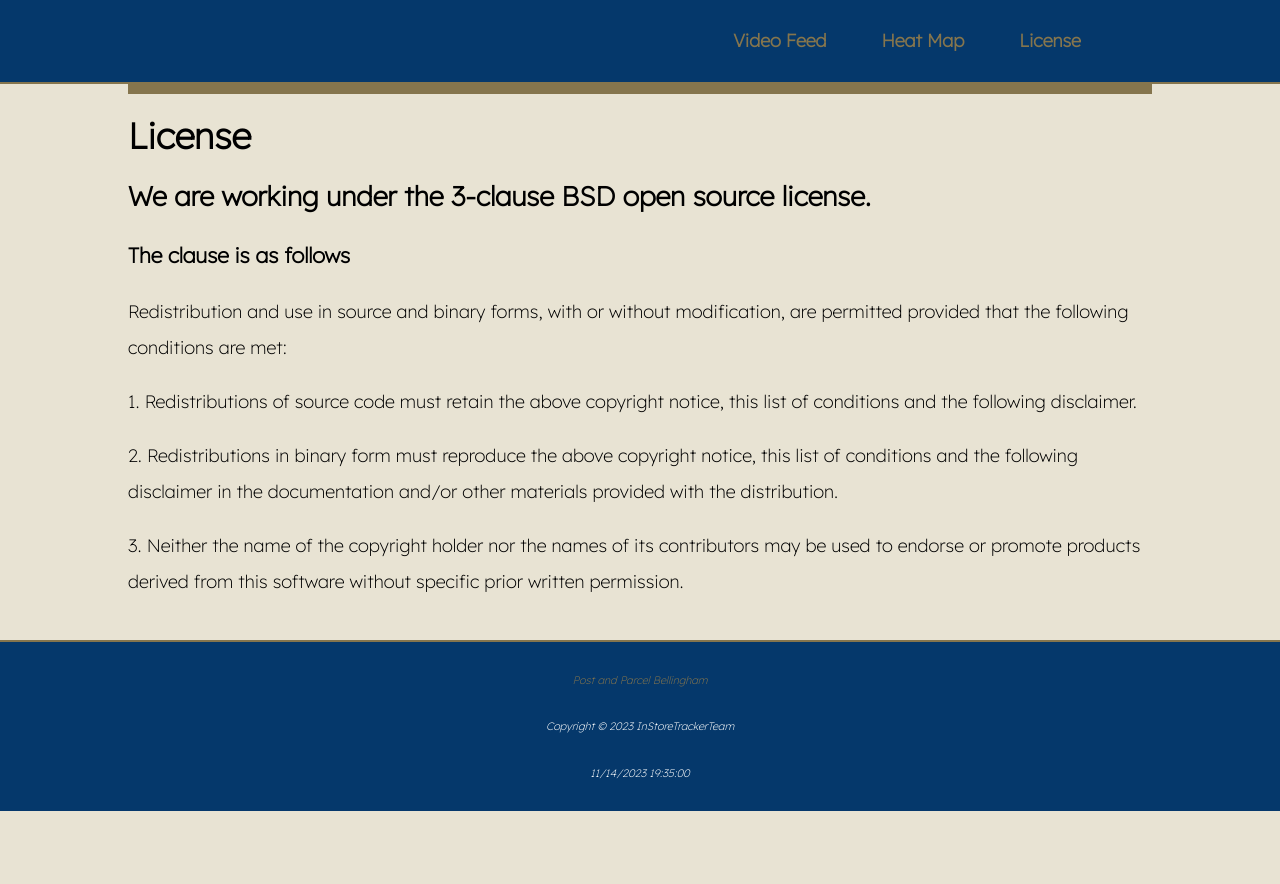
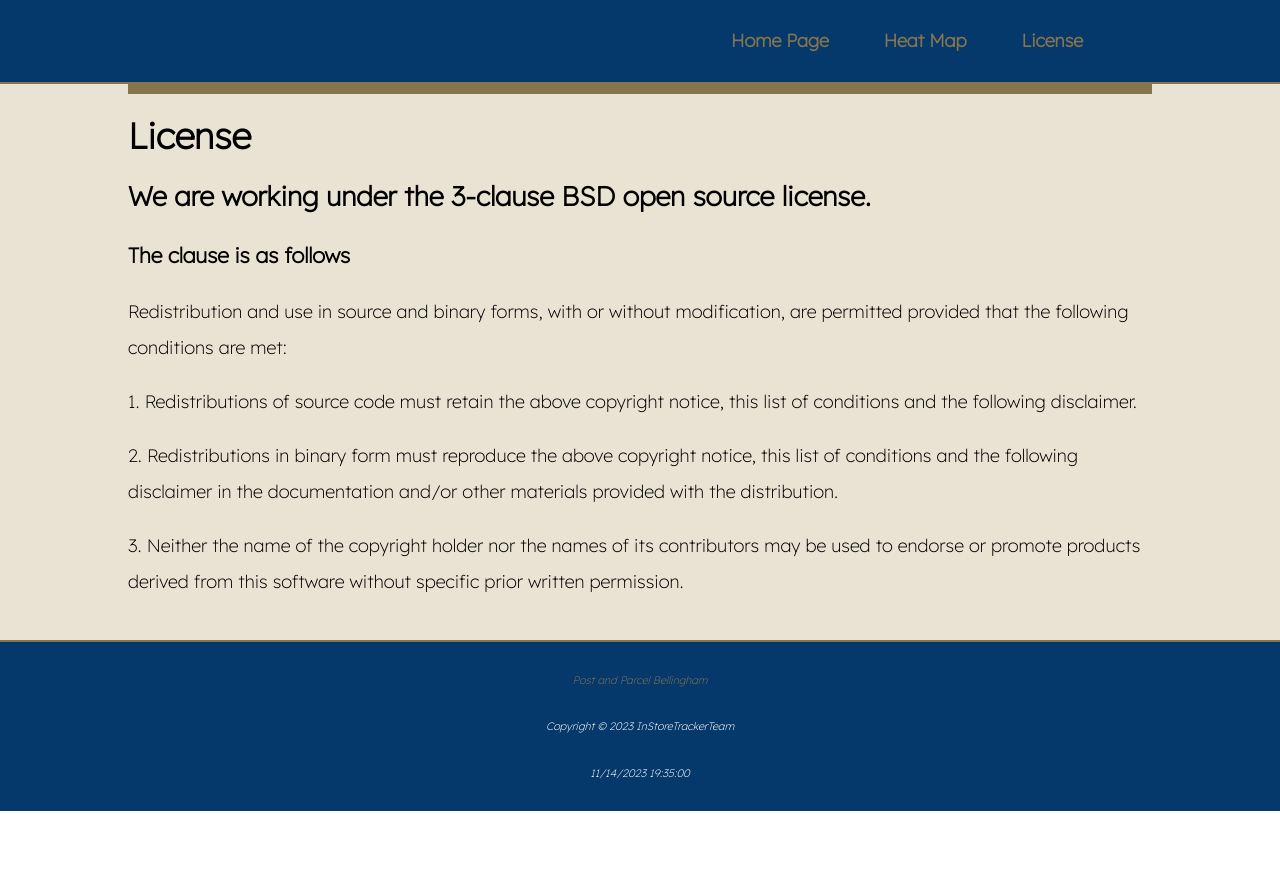
Before and after one commit to MarcoSobrino/In-Store-Tracker, a Flask app: page /license in a window 1280 px wide. Before the commit the page ends 811 px from the top, so only its background shows below. Run offline with Flask 3, Linux system fonts and the light colour scheme.

Commit message:
updated html

```diff
--- a/LiveTracking/dashboard/static/IST.css
+++ b/LiveTracking/dashboard/static/IST.css
@@ -1,24 +1,28 @@
 @import url("https://fonts.googleapis.com/css2?family=Lexend+Deca:wght@200&display=swap");
 
-*{
+html, body {
+    height: 100%;
+    margin: 0;
+}
+
+* {
     box-sizing: border-box;
 }
 
-body{
+body {
     font-family: 'Lexend Deca', sans-serif;
     font-size: 18px;
-    margin: 0;
 }
 
-header{
-    margin: 40px auto;
+header {
+    margin: 0 auto;
     text-align: center;
     display: inline-block;
     position: absolute;
     width: 100%;
 }
 
-.topBox{
+.topBox {
     background-color: #05386B;
     border-bottom: 2px solid #85754d;
     color: #05386B;
@@ -28,13 +32,13 @@
     height: auto;
 }
 
-#wrapper{
+#wrapper {
     line-height: 200%;
     margin: auto;
     background-color: #e8e3d3;
 }
 
-nav a{
+nav a {
     text-decoration: none;
     padding: 5px 25px;
     display: block;
@@ -42,39 +46,39 @@
     color: #85754d
 }
 
-nav ul{
+nav ul {
     padding-left: 150px;
     float: right;
     width: 70%;
     text-align: center;
 }
 
-nav li{
+nav li {
     position: relative;
     display: inline-block;
     font-weight: bold;
 }
 
-nav a:hover{
+nav a:hover {
     color: #e8e3d3;
     background-color: #379682;
     font-weight: bold;
     border-radius: 15px;
 }
 
-.clearfix{
+.clearfix {
     clear: both;
 }
 
-main{
+main {
     width: 80%;
     margin: 40px auto;
     border-top: solid 10px #85754d;
 }
 
-footer{
+footer {
     background-color: #05386B;
-    color:#FFFFFF;
+    color: #FFFFFF;
     padding: 20px;
     margin-top: 40px;
     font-size: .60em;
@@ -83,32 +87,29 @@
     border-top: 2px solid #85754d;
 }
 
-footer a{
+footer a {
     text-align: center;
     text-decoration: none;
     color: #85754d;
-
 }
 
-footer a:hover{
+footer a:hover {
     color: #e8e3d3;
     font-weight: bold;
 }
 
-.banner{
+.banner {
     text-align: center;
     margin-top: 84px;
-
-
 }
 
-.heatMap{
+.heatMap {
     width: 73%;
     box-shadow: 10px 15px 3px #85754d;
     margin-top: 25px;
 }
 
-.heatMap img{
+.heatMap img {
     width: 100%;
     display: block;
 }
--- a/LiveTracking/dashboard/templates/License.html
+++ b/LiveTracking/dashboard/templates/License.html
@@ -19,7 +19,7 @@
 
             <nav>
                 <ul>
-                    <li><a href="{{ url_for('index') }}">Video Feed</a></li>
+                    <li><a href="{{ url_for('index') }}">Home Page</a></li>
                     <li><a href="{{ url_for('heatMap') }}">Heat Map</a></li>
                     <li><a href="{{ url_for('license') }}">License</a></li>
                 </ul>
--- a/LiveTracking/dashboard/templates/heatMap.html
+++ b/LiveTracking/dashboard/templates/heatMap.html
@@ -19,7 +19,7 @@
 
             <nav>
                 <ul>
-                    <li><a href="{{ url_for('index') }}">Video Feed</a></li>
+                    <li><a href="{{ url_for('index') }}">Home Page</a></li>
                     <li><a href="{{ url_for('heatMap') }}">Heat Map</a></li>
                     <li><a href="{{ url_for('license') }}">License</a></li>
                 </ul>
@@ -36,7 +36,7 @@
         <main>
             <h1>Heat map of 24 hours</h1>
             <div class = "heatMap">
-                <img src = "{{ url_for('static', filename='heatmap.png') }}" alt = "HeatMapExample">
+                <img src = "{{ url_for('static', filename='heatmap.png') }}">
             </div>
 
             <h2>24 hour customer high: {{largest_value}}</h2>
```
Also changed, not shown: LiveTracking/dashboard/templates/index.html (+25 -13 lines).
